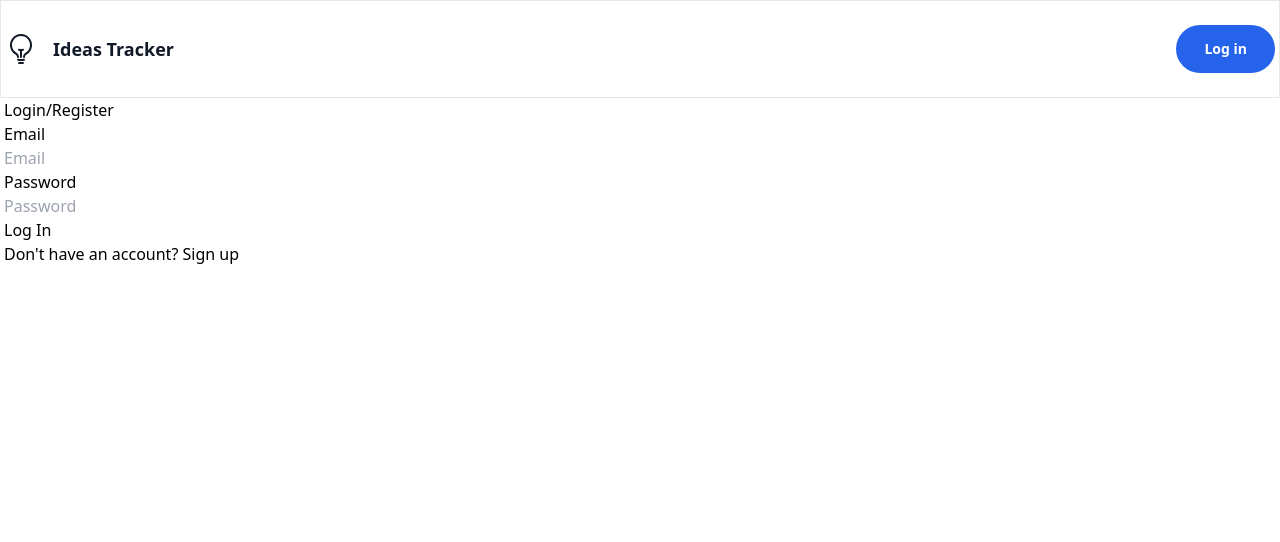
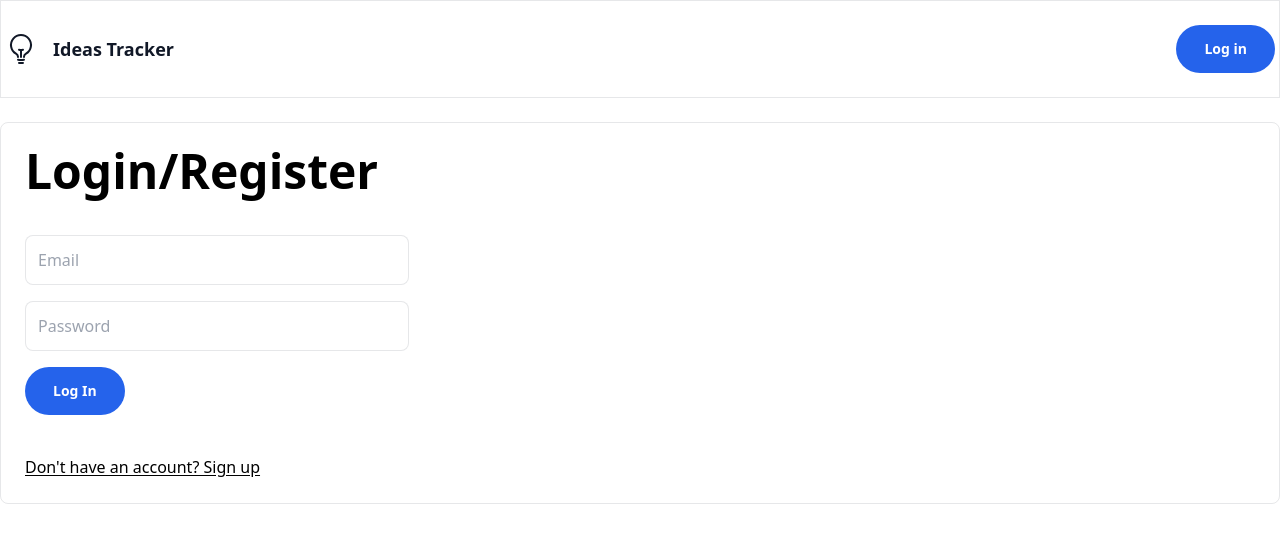
Before and after one commit to Jabser/Ideas-Tracker, a Nuxt app: page /login in a window 1280 px wide. Shown: the top 542 px of the page. Built offline with nearby package versions, Linux system fonts and the light colour scheme; no server answers.

Commit message:
Updated login flow styling

```diff
--- a/components/authForm.vue
+++ b/components/authForm.vue
@@ -1,10 +1,45 @@
 <template>
   <form
-    class="form u-width-full-line u-max-width-500 u-margin-block-start-16"
+    class="py-6 space-y-4"
     @submit.prevent="handleSubmit"
   >
-  <ul class="form-list">
+    <div>
+      <label class="sr-only" for="name">Email</label>
       <!-- Input field e-mail -->
+      <input
+        class="w-96 rounded-lg border border-gray-900/10 p-3"
+        placeholder="Email"
+        name="email"
+        type="email"
+        id="email"
+        required
+      />
+    </div>
+
+    <div>
+      <label class="sr-only" for="message">Password</label>
+      <!-- Input field password -->
+      <input
+        class="w-96 rounded-lg border border-gray-900/10 p-3"
+        placeholder="Password"
+        name="password"
+        type="password"
+        id="description"
+        required
+      ></input>
+    </div>
+
+    <div class="mt-4">
+      <button
+        class="text-sm font-semibold leading-6 py-3 px-7 text-white bg-blue-600 hover:bg-blue-800 transition ease-in-out duration-300 rounded-full"
+        aria-label="Login"
+        @click="handleSubmit"
+      >
+        {{submitType}}
+      </button>
+    </div>
+
+    <!-- <ul class="form-list">
       <li class="form-item">
         <label class="label">Email</label>
         <div class="input-text-wrapper">
@@ -17,7 +52,6 @@
           />
         </div>
       </li>
-    <!-- Input field e-mail -->
       <li class="form-item">
         <label class="label">Password</label>
         <div class="input-text-wrapper">
@@ -32,17 +66,16 @@
       </li>
     </ul>
     <ul class="buttons-list u-margin-block-start-16">
-    <!-- Login button  -->
       <li class="buttons-list-item">
         <button
-        class="button is-small u-margin-inline-start-4"
+          class="text-sm font-semibold leading-6 py-3 px-7 text-white bg-blue-600 hover:bg-blue-800 transition ease-in-out duration-300 rounded-full"
           aria-label="Login"
           @click="handleSubmit"
         >
           {{submitType}}
         </button>
       </li>
-  </ul>
+    </ul> -->
   </form>
 </template>
 
--- a/pages/login.vue
+++ b/pages/login.vue
@@ -27,17 +27,15 @@ const handleRegistration = async (event) => {
 </script>
 
 <template>
-  <div class="u-max-width-650" style="margin: 0 auto;">
-    <section class="card u-margin-32">
-      <h2 class="eyebrow-heading-2">Login/Register</h2>
+  <div class="contaier border border-gray-900/10 rounded-lg p-6 px-6 space-y-4">
+    <h2 class="text-5xl font-semibold mb-4">Login/Register</h2>
     <AuthForm v-if="isSignUp" :handle-submit="handleRegistration" submit-type="Sign Up"></AuthForm>
     <AuthForm v-else :handle-submit="handleLogin" submit-type="Log In"></AuthForm>
-      <button v-if="isSignUp" @click="isSignUp = false" class="u-margin-block-start-16">
+    <button v-if="isSignUp" @click="isSignUp = false" class="underline underline-offset-2 hover:text-blue-800 transition ease-in-out duration-300">
       Already have an account? Log in
     </button>
-      <button v-else @click="isSignUp = true" class="u-margin-block-start-16">
+    <button v-else @click="isSignUp = true" class="underline underline-offset-2 hover:text-blue-800 transition ease-in-out duration-300">
       Don't have an account? Sign up
     </button>
-    </section>
   </div>
 </template>
```
Lines whose indentation alone changed are shown as unchanged.
